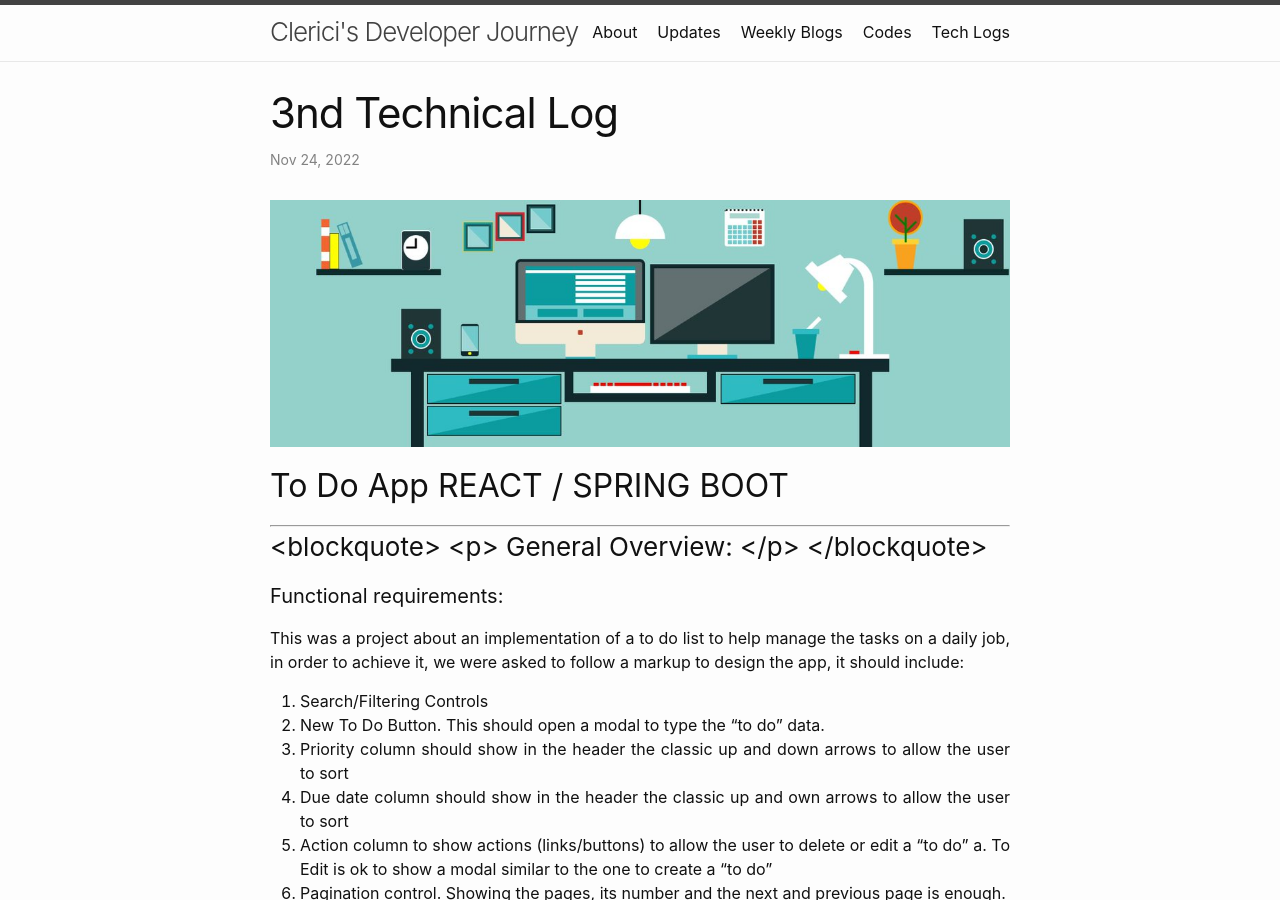
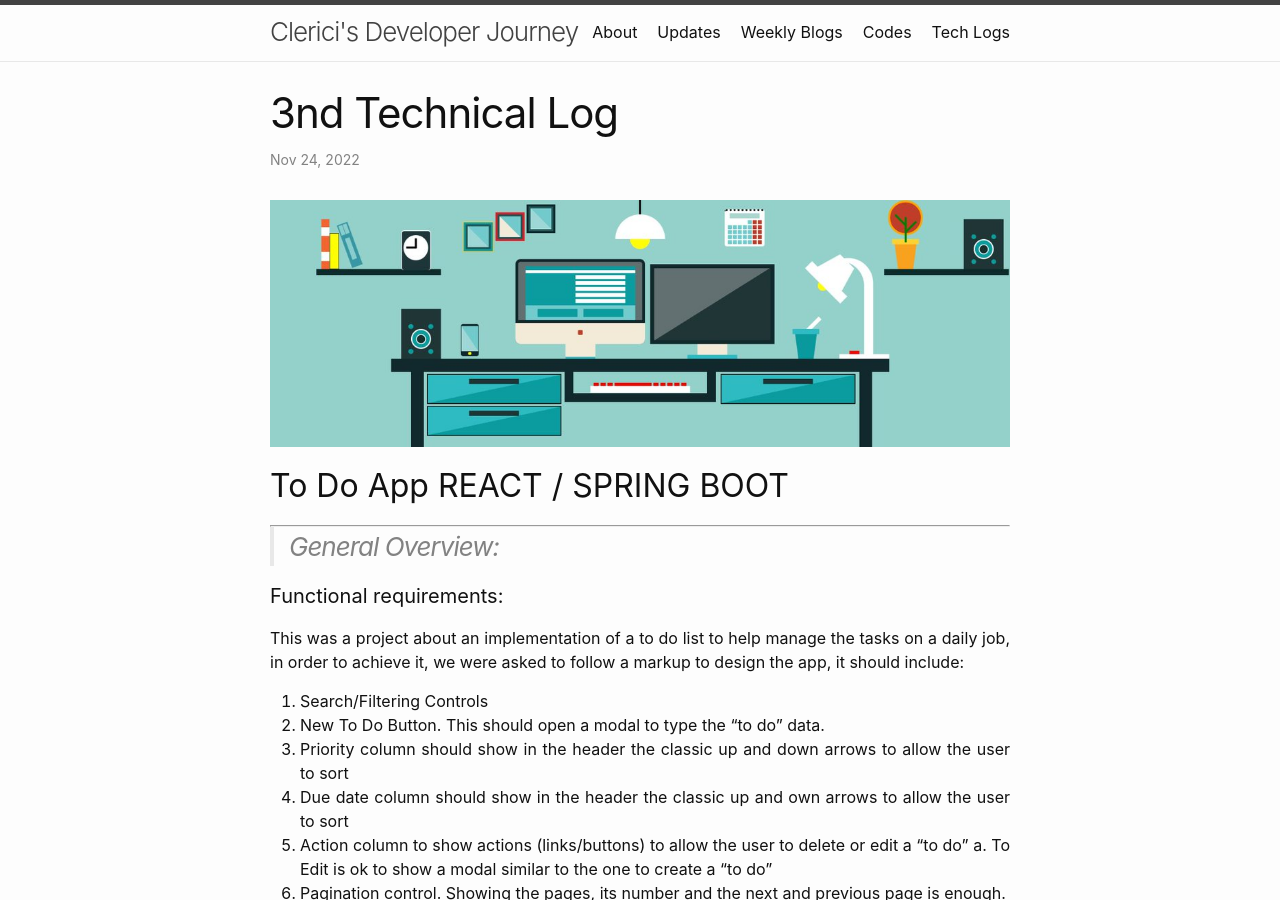
Before and after one commit to TheClerici/my-blog, a Jekyll site: the page built from blog-logs/_posts/2022-11-24-3rdTechLog.md, in a window 1280 px wide and 900 px high. Built offline with Jekyll 4.4.1, drawn with Linux system fonts in a browser that asks for light colours.

Commit message:
h3 general OV

```diff
--- a/blog-logs/_posts/2022-11-24-3rdTechLog.md
+++ b/blog-logs/_posts/2022-11-24-3rdTechLog.md
@@ -9,7 +9,7 @@ category: Log
 ## To Do App REACT / SPRING BOOT
 
 ------------------------------------------------------------------------------------------
-### <blockquote> <p> General Overview: </p> </blockquote>
+<blockquote> <h3> General Overview: </h3> </blockquote>
 
 #### Functional requirements:
 
```
